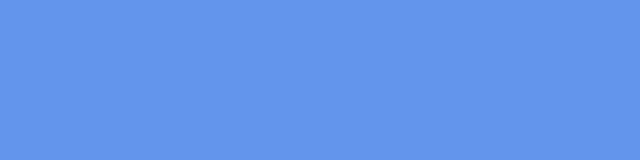
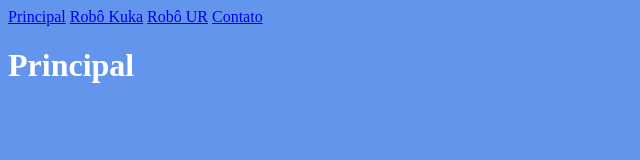
Before and after one commit to arthurmachado150/site-robo, a plain HTML site: page index.html in a window 1280 px wide. Shown: the whole page, without its empty margins (0-640 px from the left). Drawn offline with Linux system fonts and the light colour scheme.

Commit message:
Versão secundária

```diff
--- a/index.html
+++ b/index.html
@@ -7,6 +7,19 @@
     <title>Robótica</title>
 </head>
 <body>
+    <header>
+        <nav>
+            <a href="./index.html">Principal</a>
+            <a href="./html/robo_kuka.html">Robô Kuka</a>
+            <a href="./html/robo_ur.html">Robô UR</a>
+            <a href="./html/contato.html">Contato</a>
+        </nav>
+    </header>
+    <main>
+        <h1>Principal</h1>
+    </main>
+    <footer>
 
+    </footer>
 </body>
 </html>
```
Also changed, not shown: html/contato.html (added), html/robo_kuka.html (added), html/robo_ur.html (added).
